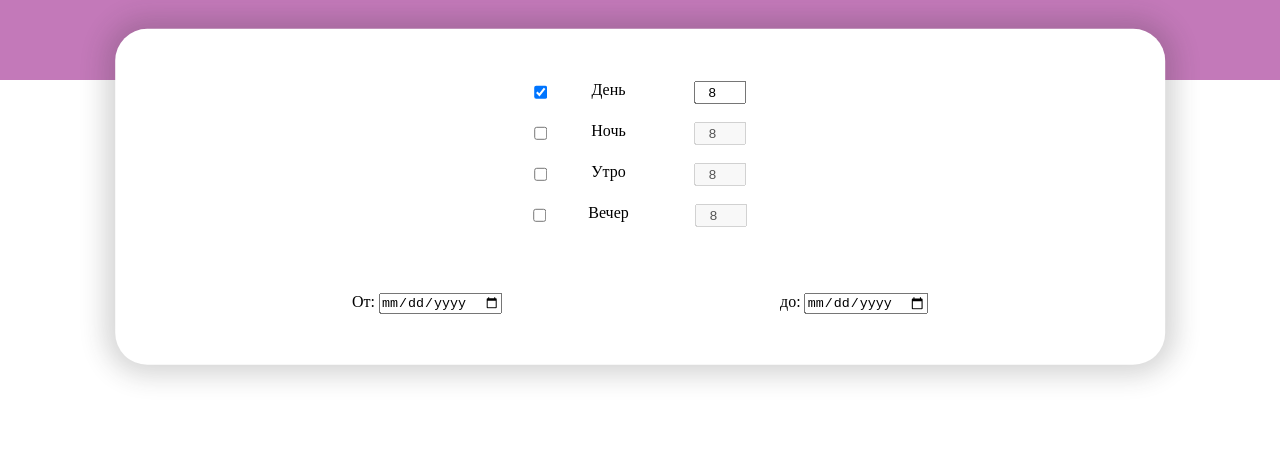
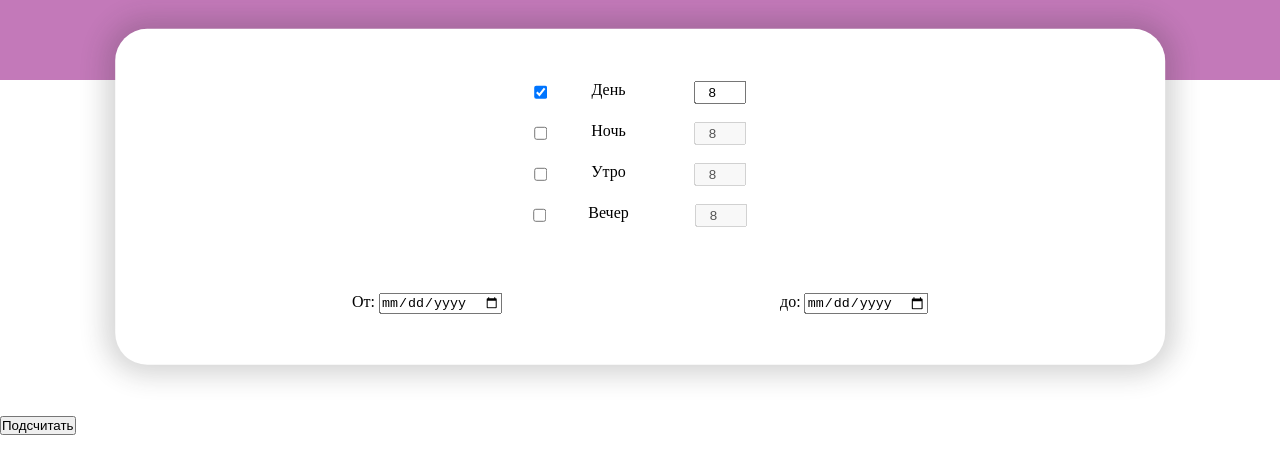
Before and after one commit to OrkasST/hugs, a plain HTML site: page index.html in a window 1280 px wide. Shown: the part 150-624 px from the top of the page. Drawn offline with Linux system fonts and the light colour scheme.

Commit message:
Sec commit

```diff
--- a/index.html
+++ b/index.html
@@ -36,6 +36,10 @@
         <div class="toDate">до: <input id="to" type="date"></div>
       </div>
     </form>
+    <div class="resuts">
+      <button id="count" class="actionButton">Подсчитать</button>
+      <div id="resultScreen"></div>
+    </div>
   </main>
   <script src="./scripts/main.js"></script>
 </body>
```
